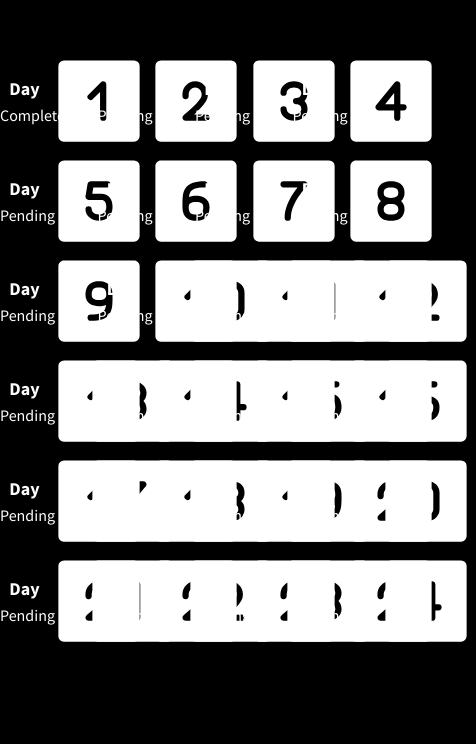
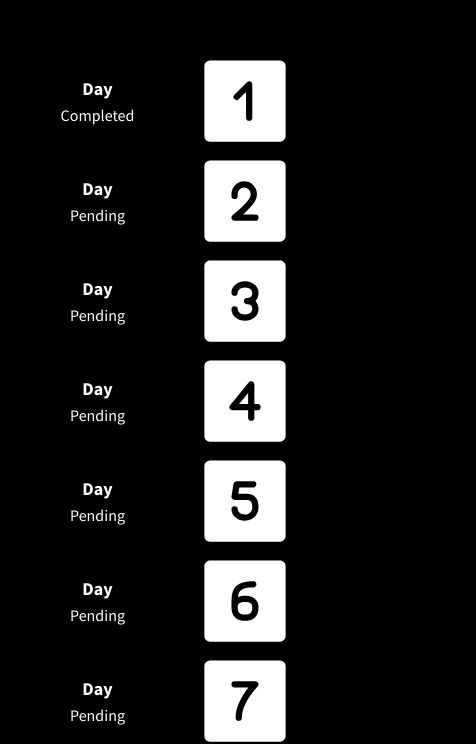
Before and after one commit to ImalKesara/advent-of-svelte, a SvelteKit app: page / in a window 390 px wide. Shown: the part 109-853 px from the top of the page, 476 px wide, since content can reach past the window. Built offline with nearby package versions, Linux system fonts and the light colour scheme.

Commit message:
Mobile  responsive

```diff
--- a/src/routes/+page.svelte
+++ b/src/routes/+page.svelte
@@ -15,8 +15,8 @@
 	<title>24 Days</title>
 </svelte:head>
 
-<section class="  m-auto mt-40 max-w-8xl text-center text-white">
-	<div class="grid grid-cols-4">
+<section class="  m-auto mt-40 max-w-5xl text-center text-white md:max-w-8xl">
+	<div class="grid-col-1 grid md:grid-cols-4">
 		<div class="grid grid-cols-2 items-center">
 			<div>
 				<p class=" text-lg font-bold">Day</p>
```
